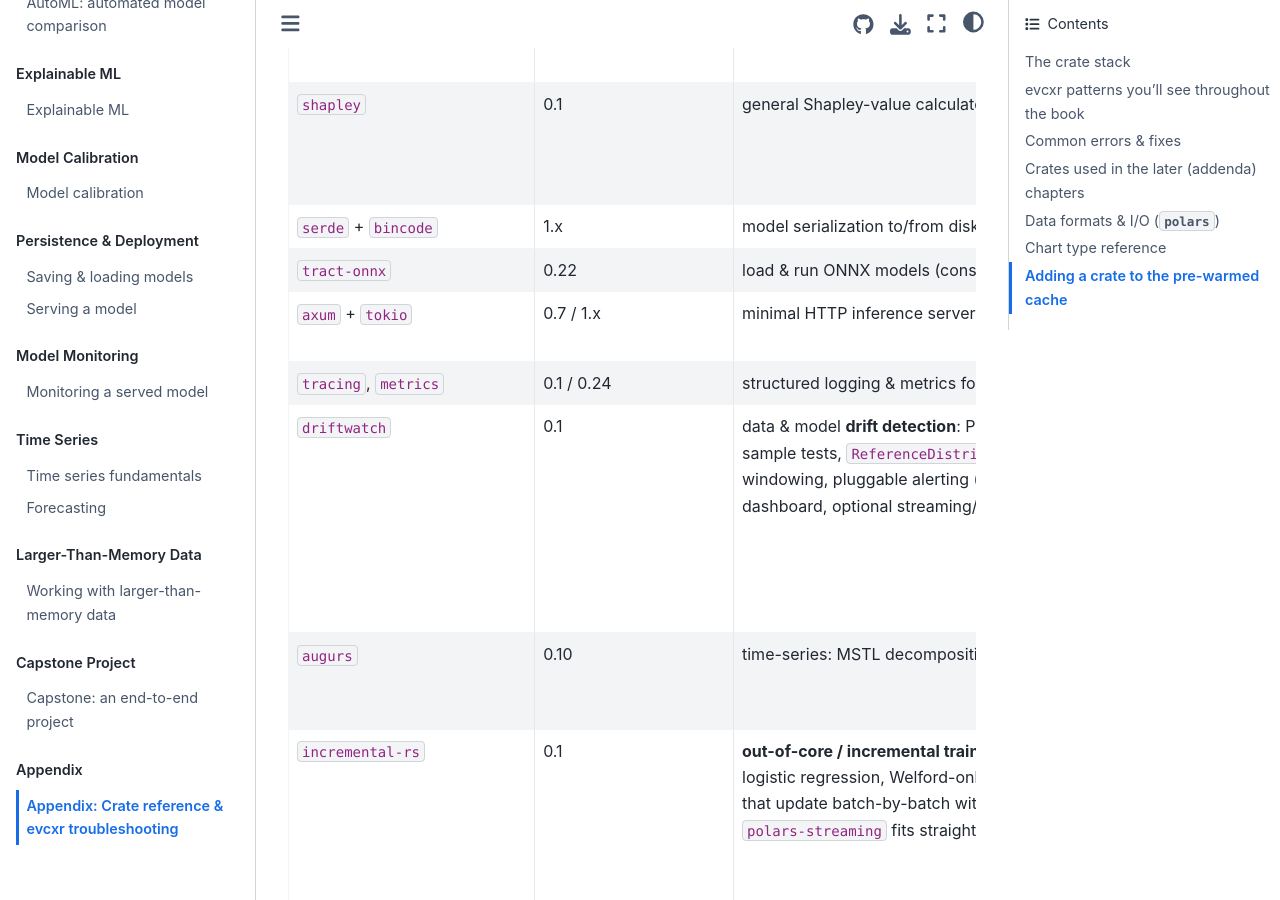
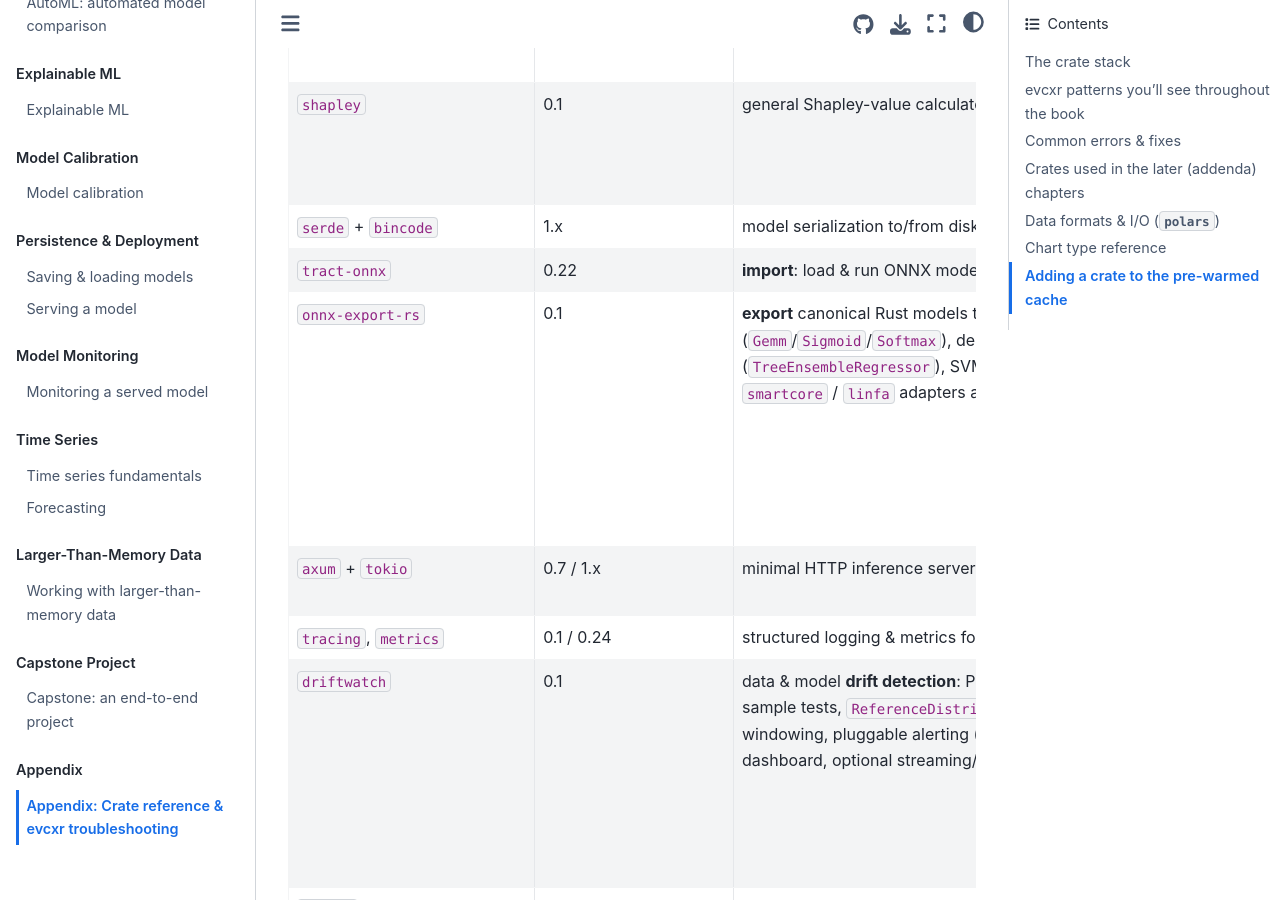
Before and after one commit to mi7plus/rust-ml-guide, a Jupyter Book: the page built from book/appendix/crate-reference.md, in a window 1280 px wide and 900 px high, scrolled down 6245 px. Built offline with Jupyter Book 1.0.4 settings and Sphinx 7.4.7 and the Sphinx Book theme 1.1.4, drawn with Linux system fonts in a browser that asks for light colours.

Commit message:
Use onnx-export-rs for ONNX export in the persistence chapter
The persistence chapter claimed Rust models can't export to ONNX natively.
onnx-export-rs (0.1.1) refutes that:

- 08-persistence-deployment/saving-and-loading-models: reframe the ONNX section
  as both directions (import via tract, export via onnx-export-rs); add an export
  cell that turns the chapter's LinearModel into a real .onnx via canonical
  LinearModelWeights -> export_linear -> save_to_file (Gemm, opset 13); replace
  the "can't export natively" note with a "which format when" note.
- appendix/crate-reference.md: add the onnx-export-rs row beside tract-onnx.

Uses the canonical export path (weights + bias), so it needs no smartcore/linfa
adapter features and their version conflicts. The default build is pure Rust
(ndarray 0.16 + prost). Verified green in the evcxr kernel (162-byte ONNX model).

Co-Authored-By: Claude Opus 4.8 <noreply@anthropic.com>

```diff
--- a/book/appendix/crate-reference.md
+++ b/book/appendix/crate-reference.md
@@ -113,7 +113,8 @@ on them.
 | `shap-rs` | 0.1 | native SHAP: exact interventional, Kernel (constrained WLS), linear, polynomial **TreeSHAP**, permutation/sampling, gradient/Deep (Burn), exact interaction values; batch `ndarray` models, custom maskers, and plot-ready **SVG** (bar / force / waterfall / beeswarm) | Newer, single-author, but the most complete SHAP in Rust — powers the explainability chapter's Kernel SHAP. Core is pure Rust (`ndarray` 0.16 + `rand`); Burn / JSON adapters are behind features |
 | `shapley` | 0.1 | general Shapley-value calculator (not ML-specific) | Early-stage; used only to illustrate the game-theory concept behind SHAP |
 | `serde` + `bincode` | 1.x | model serialization to/from disk | Solid |
-| `tract-onnx` | 0.22 | load & run ONNX models (consume models trained elsewhere) | Solid |
+| `tract-onnx` | 0.22 | **import**: load & run ONNX models (consume models trained elsewhere) | Solid |
+| `onnx-export-rs` | 0.1 | **export** canonical Rust models to ONNX — linear / logistic (`Gemm`/`Sigmoid`/`Softmax`), decision-tree / forest / gradient-boosting (`TreeEnsembleRegressor`), SVM, PCA, k-means, k-NN, Naive Bayes; opt-in `smartcore` / `linfa` adapters and Tract round-trip validation | Newer, single-author; the export counterpart to `tract`. Default build pure Rust (`ndarray` 0.16 + `prost`, no `protoc`); params narrow to `f32`. The `validate` feature needs Rust 1.91 (Tract 0.23) |
 | `axum` + `tokio` | 0.7 / 1.x | minimal HTTP inference server | Solid (general web stack, not ML-specific) |
 | `tracing`, `metrics` | 0.1 / 0.24 | structured logging & metrics for monitoring | Solid (general-purpose) |
 | `driftwatch` | 0.1 | data & model **drift detection**: PSI / KL / JS divergence, KS + chi-square two-sample tests, `ReferenceDistribution` + `DatasetMonitor` → `DriftReport`, live windowing, pluggable alerting (log / webhook), Prometheus export, a live HTTP dashboard, optional streaming/online drift | Newer, single-author; the Rust answer to Evidently. Core is pure Rust (`ndarray` 0.16 + `statrs`), API takes `&[f64]`; alerting / dashboard / streaming are behind features |
```
Also changed, not shown: book/08-persistence-deployment/saving-and-loading-models.ipynb.
